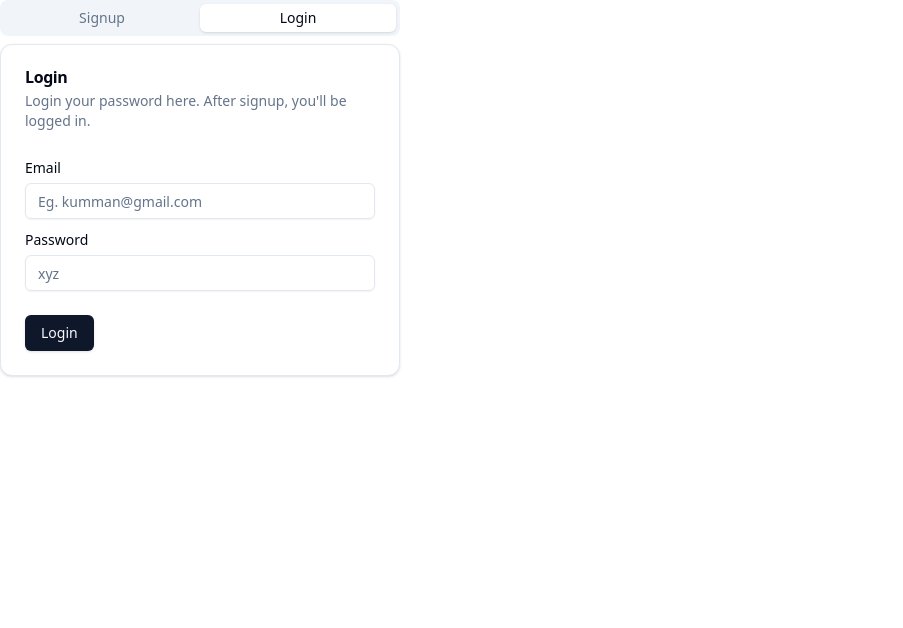
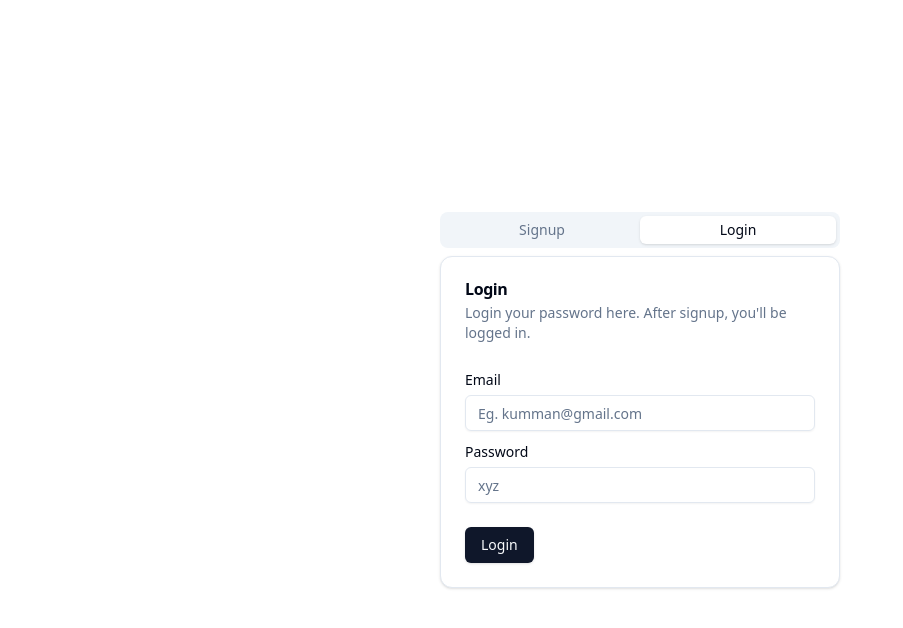
Before and after one commit to kummancoder/LMS-App-with-MERN-Stack, a React (Vite) app in the folder client/: page /login in a window 1280 px wide. Shown: the top 628 px of the page, without its empty margins (0-903 px from the left). Built offline with nearby package versions, Linux system fonts and the light colour scheme.

Commit message:
center LoginSignUp page content within the viewport

```diff
--- a/client/src/pages/LoginSignUp.jsx
+++ b/client/src/pages/LoginSignUp.jsx
@@ -43,6 +43,7 @@ const LoginSignUp = () => {
     console.log(type === "login" ? loginInput : signupInput);
   };
   return (
+    <div className="flex justify-center items-center h-screen">
     <Tabs defaultValue="login" className="w-[400px]">
       <TabsList className="grid w-full grid-cols-2">
         <TabsTrigger value="signup">Signup</TabsTrigger>
@@ -151,7 +152,9 @@ const LoginSignUp = () => {
         </Card>
       </TabsContent>
     </Tabs>
+  </div>
   );
 };
 
+
 export default LoginSignUp;
```
